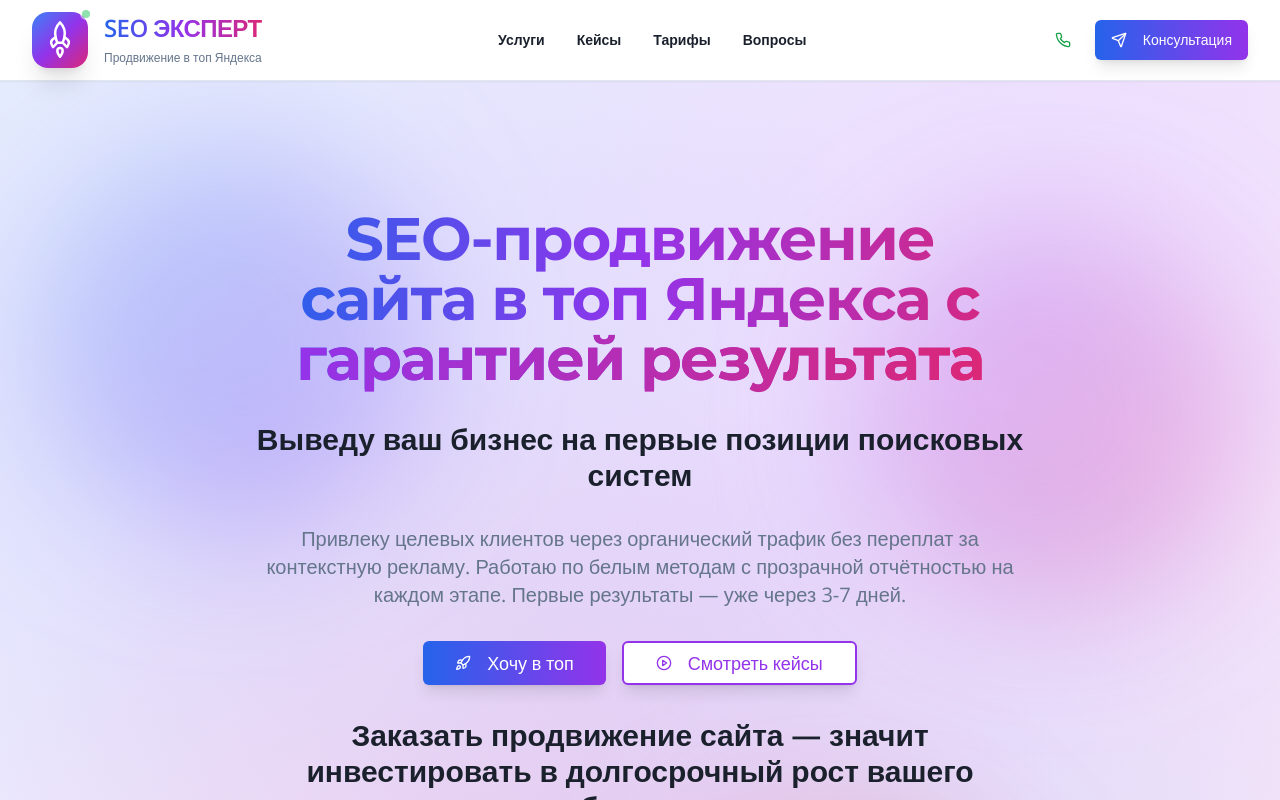
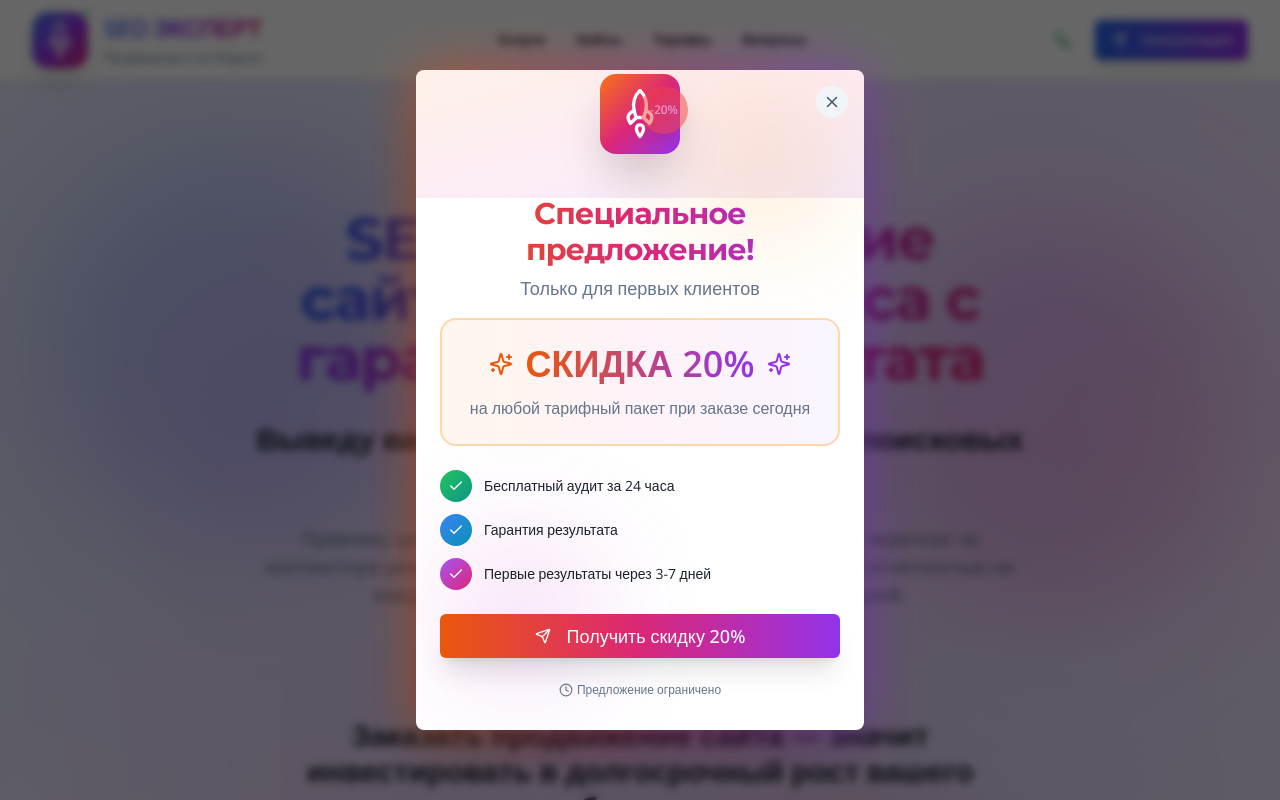
Before and after one commit to pr-poehali-dev/site-promotion-landing, a React (Vite) app: page / in a window 1280 px wide. Shown: the top 800 px of the page. Built offline with nearby package versions, Linux system fonts and the light colour scheme.

Commit message:
feat: Модальное окно первых клиентов

```diff
--- a/src/pages/Index.tsx
+++ b/src/pages/Index.tsx
@@ -11,6 +11,14 @@ const Index = () => {
   const [showRocket, setShowRocket] = useState(false);
   const [isLaunching, setIsLaunching] = useState(false);
   const [animateCharts, setAnimateCharts] = useState(false);
+  const [showPromoModal, setShowPromoModal] = useState(false);
+
+  useEffect(() => {
+    const timer = setTimeout(() => {
+      setShowPromoModal(true);
+    }, 2000);
+    return () => clearTimeout(timer);
+  }, []);
 
   useEffect(() => {
     const handleScroll = () => {
@@ -1528,6 +1536,99 @@ const Index = () => {
           </button>
         </div>
       )}
+
+      {showPromoModal && (
+        <div className="fixed inset-0 z-[100] flex items-center justify-center p-4 bg-black/60 backdrop-blur-sm animate-in fade-in duration-300">
+          <div className="relative max-w-md w-full animate-in zoom-in-95 duration-500">
+            <div className="absolute -inset-1 bg-gradient-to-r from-orange-600 via-pink-600 to-purple-600 rounded-3xl blur-xl opacity-75 animate-pulse"></div>
+            <Card className="relative border-0 shadow-2xl bg-white overflow-hidden">
+              <button
+                onClick={() => setShowPromoModal(false)}
+                className="absolute top-4 right-4 z-10 w-8 h-8 rounded-full bg-slate-100 hover:bg-slate-200 flex items-center justify-center transition-colors"
+                aria-label="Закрыть"
+              >
+                <Icon name="X" size={18} className="text-slate-600" />
+              </button>
+
+              <div className="absolute top-0 left-0 w-full h-32 bg-gradient-to-br from-orange-500 via-pink-500 to-purple-600 opacity-10"></div>
+              <div className="absolute top-10 right-10 w-32 h-32 bg-gradient-to-br from-yellow-400 to-orange-500 rounded-full blur-3xl opacity-30 animate-float"></div>
+              <div className="absolute bottom-10 left-10 w-32 h-32 bg-gradient-to-br from-pink-400 to-purple-500 rounded-full blur-3xl opacity-30 animate-float" style={{animationDelay: '1s'}}></div>
+
+              <CardHeader className="text-center pb-4 relative z-10">
+                <div className="flex justify-center mb-4">
+                  <div className="relative">
+                    <div className="w-20 h-20 rounded-2xl bg-gradient-to-br from-orange-500 via-pink-600 to-purple-600 flex items-center justify-center shadow-2xl animate-bounce">
+                      <Icon name="Rocket" className="text-white rotate-[-45deg]" size={40} />
+                    </div>
+                    <div className="absolute -top-2 -right-2 w-12 h-12 bg-red-500 rounded-full flex items-center justify-center shadow-lg animate-pulse">
+                      <span className="text-white text-xs font-bold">-20%</span>
+                    </div>
+                  </div>
+                </div>
+                <CardTitle className="text-3xl font-bold bg-clip-text text-transparent bg-gradient-to-r from-orange-600 via-pink-600 to-purple-600">
+                  Специальное предложение!
+                </CardTitle>
+                <CardDescription className="text-lg mt-2">
+                  Только для первых клиентов
+                </CardDescription>
+              </CardHeader>
+
+              <CardContent className="text-center space-y-6 relative z-10 pb-8">
+                <div className="bg-gradient-to-r from-orange-50 via-pink-50 to-purple-50 rounded-2xl p-6 border-2 border-orange-200">
+                  <div className="flex items-center justify-center gap-3 mb-3">
+                    <Icon name="Sparkles" size={24} className="text-orange-600" />
+                    <p className="text-4xl font-bold bg-clip-text text-transparent bg-gradient-to-r from-orange-600 to-purple-600">
+                      СКИДКА 20%
+                    </p>
+                    <Icon name="Sparkles" size={24} className="text-purple-600" />
+                  </div>
+                  <p className="text-muted-foreground">
+                    на любой тарифный пакет при заказе сегодня
+                  </p>
+                </div>
+
+                <div className="space-y-3">
+                  <div className="flex items-center gap-3 text-left">
+                    <div className="w-8 h-8 rounded-full bg-gradient-to-br from-green-500 to-teal-600 flex items-center justify-center flex-shrink-0">
+                      <Icon name="Check" className="text-white" size={16} />
+                    </div>
+                    <span className="text-sm">Бесплатный аудит за 24 часа</span>
+                  </div>
+                  <div className="flex items-center gap-3 text-left">
+                    <div className="w-8 h-8 rounded-full bg-gradient-to-br from-blue-500 to-cyan-600 flex items-center justify-center flex-shrink-0">
+                      <Icon name="Check" className="text-white" size={16} />
+                    </div>
+                    <span className="text-sm">Гарантия результата</span>
+                  </div>
+                  <div className="flex items-center gap-3 text-left">
+                    <div className="w-8 h-8 rounded-full bg-gradient-to-br from-purple-500 to-pink-600 flex items-center justify-center flex-shrink-0">
+                      <Icon name="Check" className="text-white" size={16} />
+                    </div>
+                    <span className="text-sm">Первые результаты через 3-7 дней</span>
+                  </div>
+                </div>
+
+                <Button
+                  size="lg"
+                  className="w-full text-lg bg-gradient-to-r from-orange-600 via-pink-600 to-purple-600 hover:from-orange-700 hover:via-pink-700 hover:to-purple-700 shadow-xl hover:shadow-2xl transition-all"
+                  onClick={() => {
+                    window.open('https://t.me/seovzlet', '_blank');
+                    setShowPromoModal(false);
+                  }}
+                >
+                  <Icon name="Send" size={20} className="mr-2" />
+                  Получить скидку 20%
+                </Button>
+
+                <p className="text-xs text-muted-foreground flex items-center justify-center gap-1">
+                  <Icon name="Clock" size={14} />
+                  Предложение ограничено
+                </p>
+              </CardContent>
+            </Card>
+          </div>
+        </div>
+      )}
     </div>
   );
 };
```
